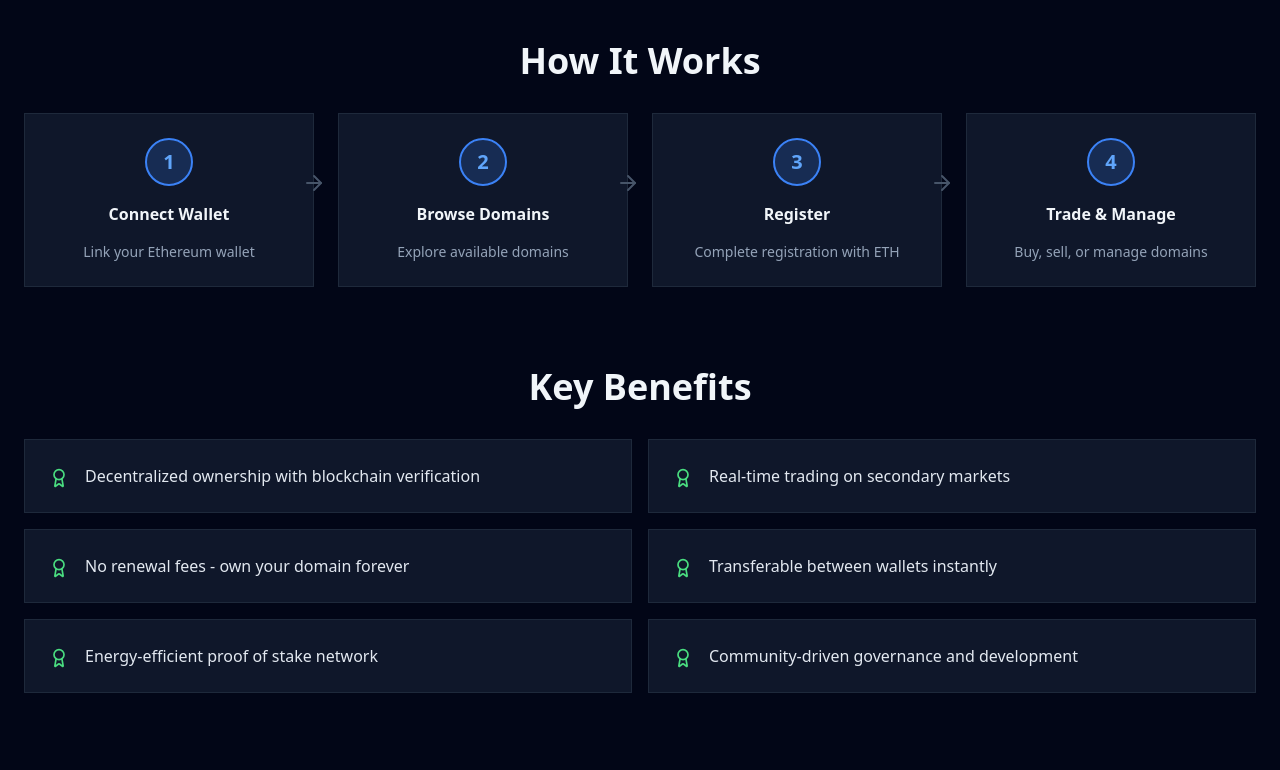
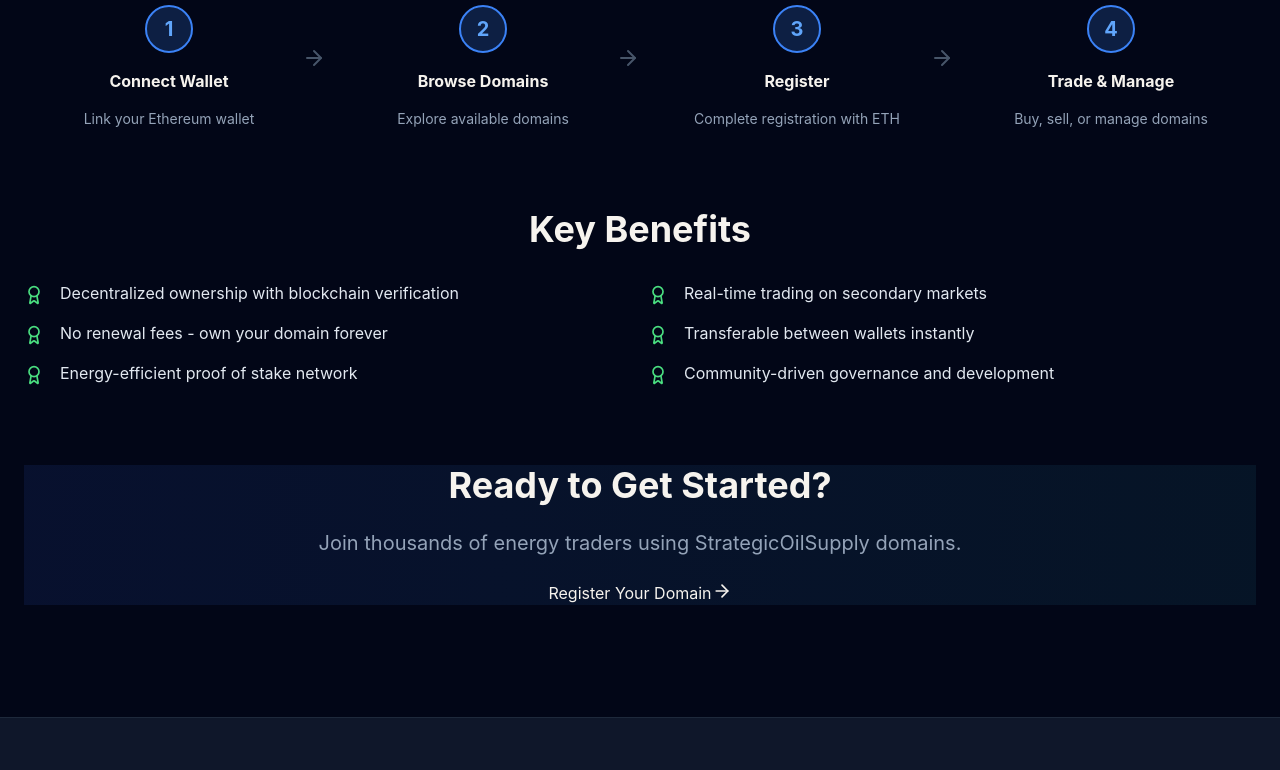
Before and after one commit to Mrwealthyexp/Strategicoilsupply-web3, a React (Vite) app: page / in a window 1280 px wide. Shown: the part 980-1750 px from the top of the page. Built offline with nearby package versions, Linux system fonts and the light colour scheme.

Commit message:
Refactor CSS with custom properties and utility classes

```diff
--- a/src/index.css
+++ b/src/index.css
@@ -2,31 +2,57 @@
 @tailwind components;
 @tailwind utilities;
 
-* {
-  @apply scroll-smooth;
+@layer base {
+  :root {
+    --background: 30 25% 8%;
+    --foreground: 35 30% 95%;
+    --card: 30 20% 12%;
+    --card-foreground: 35 30% 95%;
+    --popover: 30 20% 10%;
+    --popover-foreground: 35 30% 95%;
+    --primary: 28 55% 45%;
+    --primary-foreground: 35 30% 95%;
+    --secondary: 30 15% 18%;
+    --secondary-foreground: 35 30% 95%;
+    --muted: 30 12% 22%;
+    --muted-foreground: 30 10% 65%;
+    --accent: 28 55% 45%;
+    --accent-foreground: 35 30% 95%;
+    --destructive: 0 62.8% 50%;
+    --destructive-foreground: 35 30% 95%;
+    --border: 30 15% 22%;
+    --input: 30 15% 18%;
+    --ring: 28 55% 45%;
+    --radius: 0.5rem;
+    --copper: #B87333;
+    --bronze: #CD853F;
+    --gold: #D4A574;
+    --deep-brown: #2d1f0e;
+    --warm-cream: #f5e6d0;
+  }
 }
 
-html {
-  scroll-behavior: smooth;
+@layer base {
+  * {
+    @apply border-border;
+  }
+  body {
+    @apply bg-background text-foreground;
+    font-family: 'Inter', system-ui, sans-serif;
+  }
 }
 
-body {
-  @apply bg-slate-950 text-slate-100;
+@layer utilities {
+  .text-copper { color: var(--copper); }
+  .text-bronze { color: var(--bronze); }
+  .text-gold { color: var(--gold); }
+  .bg-copper { background-color: var(--copper); }
+  .bg-deep-brown { background-color: var(--deep-brown); }
+  .border-copper { border-color: var(--copper); }
+  .gradient-oil {
+    background: linear-gradient(135deg, #1a1208 0%, #2d1f0e 40%, #3d2b14 100%);
+  }
+  .gradient-copper {
+    background: linear-gradient(135deg, #B87333 0%, #CD853F 50%, #D4A574 100%);
+  }
 }
-
-/* Utility classes */
-.gradient-text {
-  @apply bg-gradient-to-r from-blue-400 via-cyan-400 to-teal-400 bg-clip-text text-transparent;
-}
-
-.btn-primary {
-  @apply inline-flex items-center justify-center px-6 py-3 rounded-lg bg-gradient-to-r from-blue-500 to-cyan-500 text-white font-semibold hover:shadow-lg hover:shadow-blue-500/50 transition-all duration-200;
-}
-
-.btn-secondary {
-  @apply inline-flex items-center justify-center px-6 py-3 rounded-lg border-2 border-slate-600 text-slate-100 font-semibold hover:border-blue-400 hover:text-blue-400 transition-colors duration-200;
-}
-
-.card {
-  @apply bg-slate-900 border border-slate-800 rounded-lg p-6 hover:border-blue-500/50 transition-colors duration-200;
-}
```
